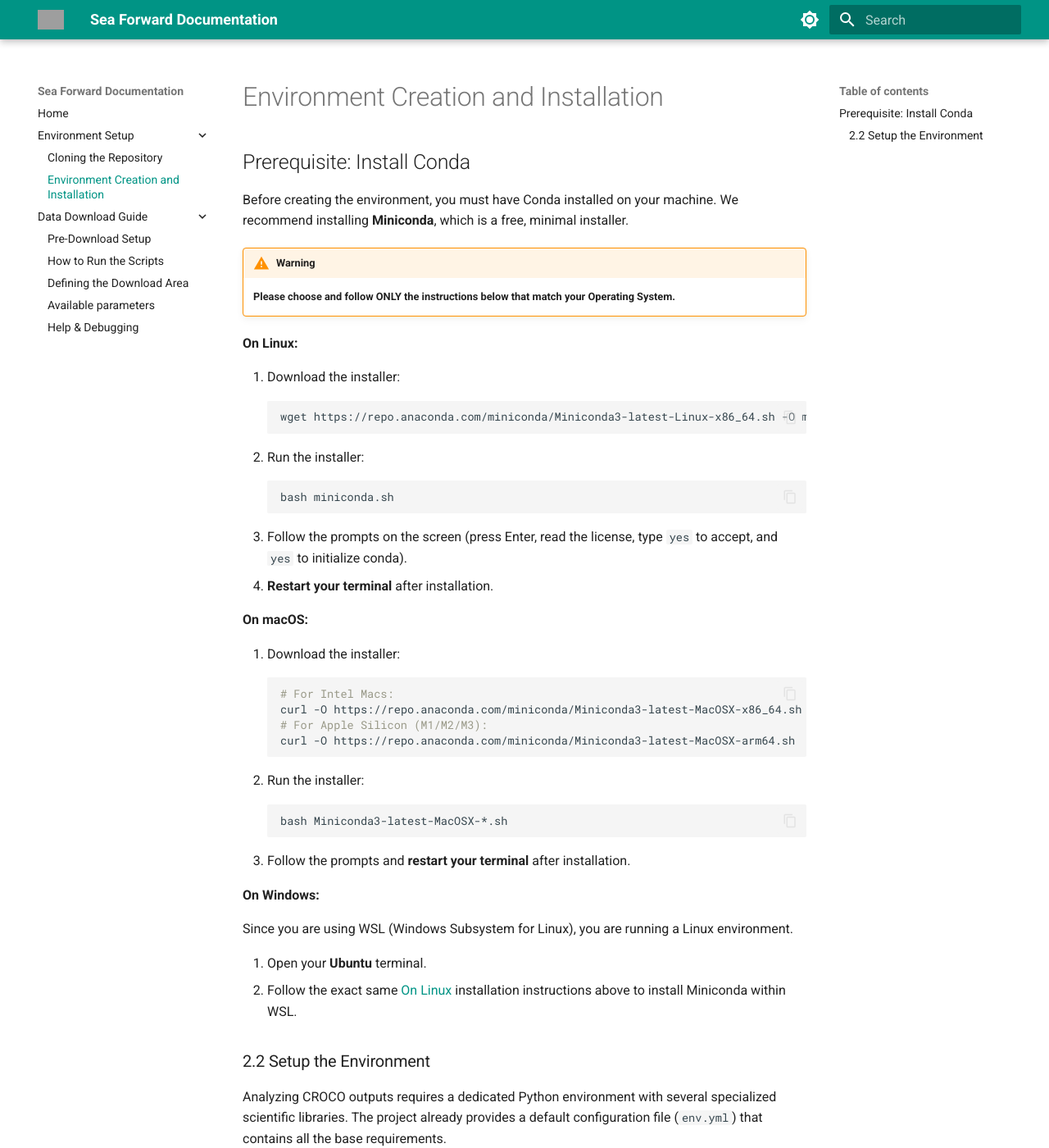
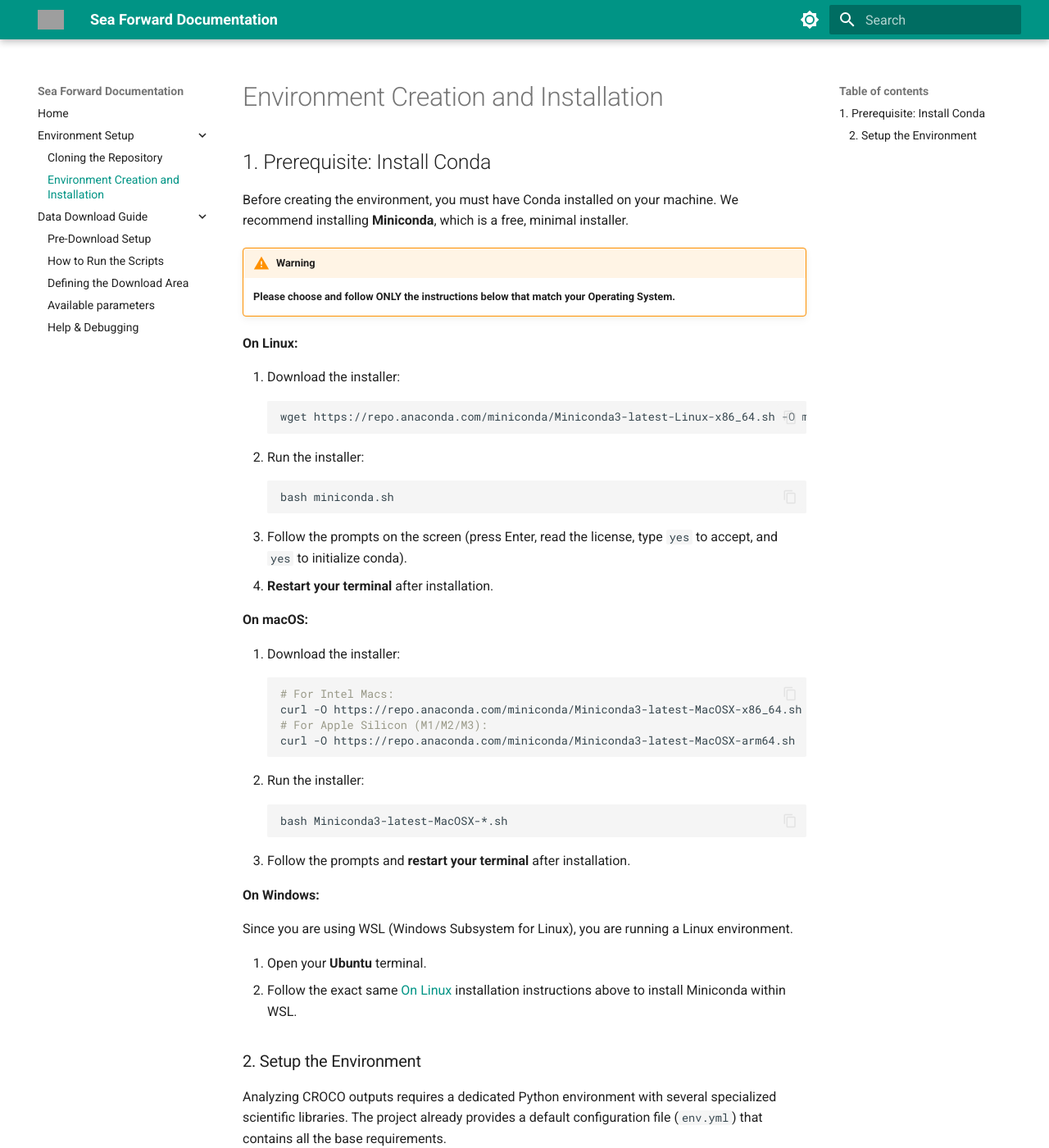
Before and after one commit to Njiecheu/sea-forward, an MkDocs documentation site: the page built from docs/environment/creation_installation.md, in a window 1280 px wide and 1400 px high. Shown: the whole window at 82% size. Built offline with MkDocs 1.6.1 and Material for MkDocs 9.7.7, drawn with Linux system fonts in a browser that asks for light colours; grey boxes are pictures that could not be loaded.

Commit message:
Correction des erreurs de mise en forme.

```diff
--- a/docs/environment/creation_installation.md
+++ b/docs/environment/creation_installation.md
@@ -1,6 +1,6 @@
 # Environment Creation and Installation
 
-## Prerequisite: Install Conda
+## 1. Prerequisite: Install Conda
 
 Before creating the environment, you must have Conda installed on your machine. We recommend installing **Miniconda**, which is a free, minimal installer.
 
@@ -42,7 +42,7 @@ Since you are using WSL (Windows Subsystem for Linux), you are running a Linux e
 1. Open your **Ubuntu** terminal.
 2. Follow the exact same [On Linux](cloning.md#linux) installation instructions above to install Miniconda within WSL.
 
-### 2.2 Setup the Environment
+### 2. Setup the Environment
 
 Analyzing CROCO outputs requires a dedicated Python environment with several specialized scientific libraries. The project already provides a default configuration file (`env.yml`) that contains all the base requirements.
 
```
Also changed, not shown: docs/data_download/run_scripts.md (+1 -1 lines).
